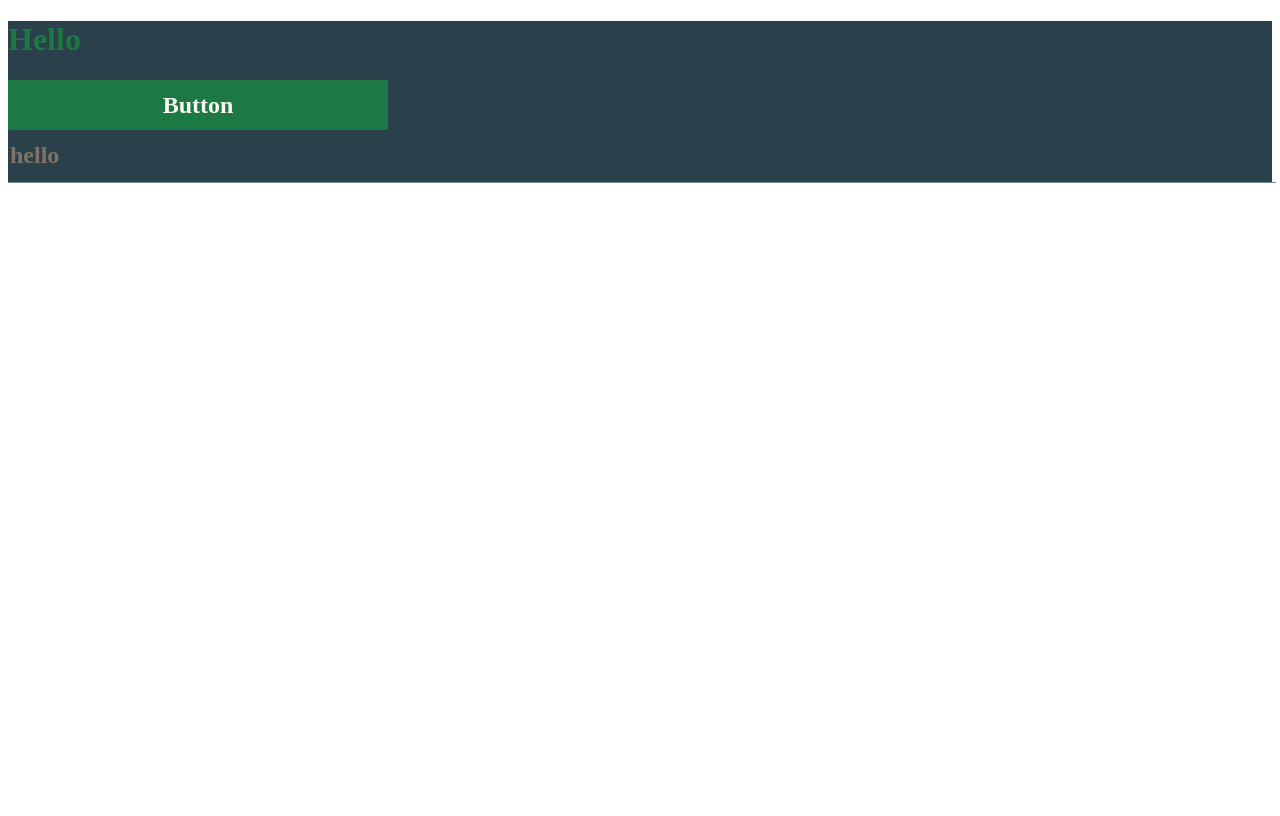
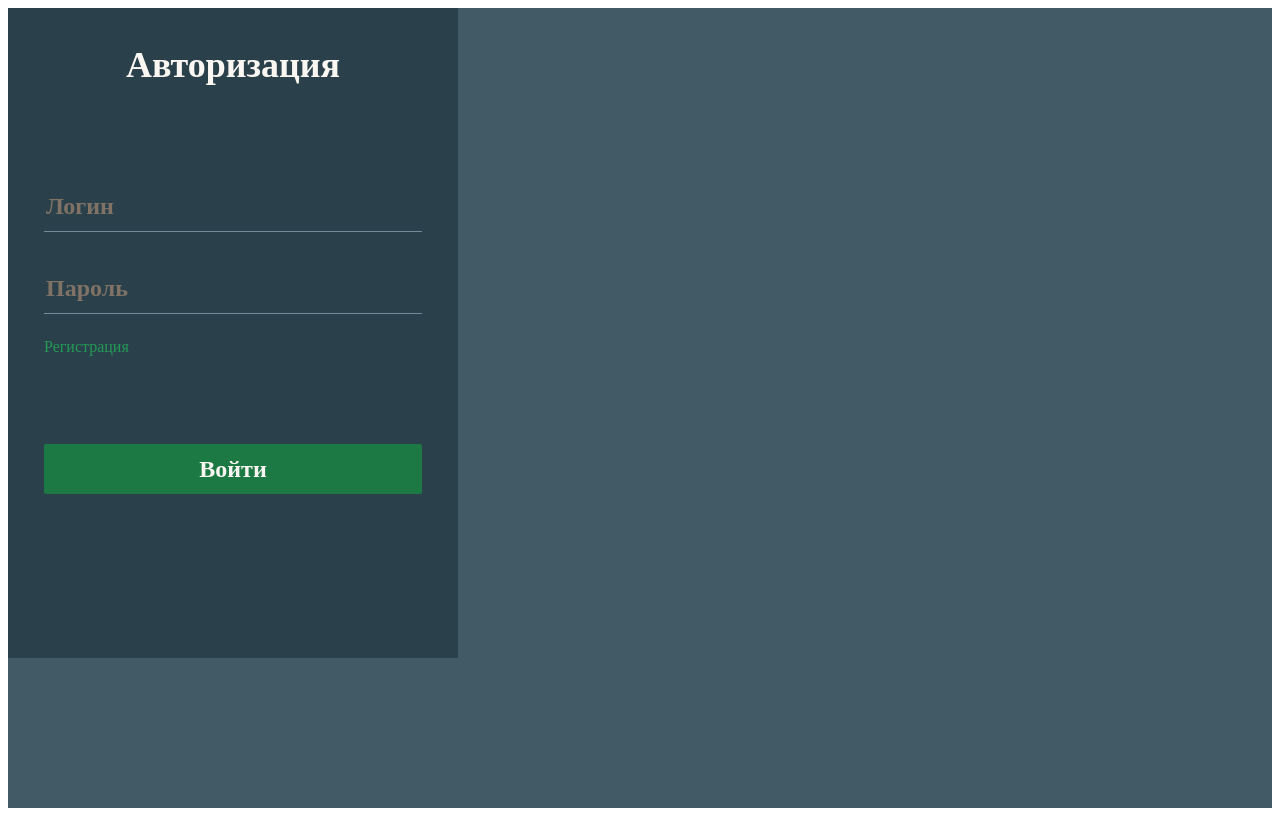
Before and after one commit to selwu/middle.messenger.praktikum.yandex, a Node server app: template src/pages/home/home.pug in a window 1280 px wide. Before the commit the page ends 183 px from the top, so only its background shows below. Run offline with Node 20, Linux system fonts and the light colour scheme; the template is opened without the code that fills it, so the values that code supplies are empty; style sheets or scripts are compiled from the project's sources.

Commit message:
done auth

```diff
--- a/src/components/button/index.pug
+++ b/src/components/button/index.pug
@@ -1,2 +1,2 @@
 mixin buttonPrimary(name)
-    button.button-primary= name
+    button.button-primary&attributes(attributes)= name
--- a/src/components/button/style.scss
+++ b/src/components/button/style.scss
@@ -5,7 +5,6 @@
   background-color: $green-1;
   color: $accent-10;
   border: none;
-  max-width: 380px;
   width: 100%;
   height: 50px;
   font-family: Alegreya Sans;
--- a/src/global.scss
+++ b/src/global.scss
@@ -1,9 +1,22 @@
+html {
+  -webkit-box-sizing: border-box;
+  -moz-box-sizing: border-box;
+  box-sizing: border-box;
+}
+*, *:before, *:after {
+  -webkit-box-sizing: inherit;
+  -moz-box-sizing: inherit;
+  box-sizing: inherit;
+}
+
+
+
+
 $green-1: #1c7944;
 $green-2: #239a55;
 $green-4: #18693b;
 $primary-30: #B8CCD9;
 $primary-50: #738C99;
-$primary-90: #2A414C;
+$primary-90: #2A414C;;
 $accent-10: #FAF6F2;
-$accent-20: #F2E9DF;
 $accent-60: #807366;
--- a/src/layout/main.pug
+++ b/src/layout/main.pug
@@ -1,5 +1,6 @@
 include ../components/button/index.pug
 include ../components/input/index.pug
+include ../pages/login/modules/formAuthorization/index.pug
 
 <!DOCTYPE html>
 html(lang='ru')
--- a/src/pages/home/home.pug
+++ b/src/pages/home/home.pug
@@ -2,7 +2,5 @@ extends ../../layout/main.pug
 
 
 block body
-    main(style='background-color: #2A414C;')
-        h1.home Hello
-        +buttonPrimary('Button')
-        +inputPimary()(placeholder='hello')
+    main(style='background-color: #425A66; height: 100vh')
+        +form-authorization()
--- /dev/null
+++ b/src/pages/login/modules/formAuthorization/formAuthorization.scss
@@ -0,0 +1,37 @@
+@import "../../../../global";
+
+.form-authorization {
+  display: flex;
+  flex-direction: column;
+  max-width: 450px;
+  min-height: 650px;
+  padding: 0 36px;
+  background-color: $primary-90;
+  &__title {
+    text-align: center;
+    font-family: Alegreya Sans SC, serif;
+    font-style: normal;
+    font-weight: bold;
+    font-size: 36px;
+    line-height: 42px;
+    color: $accent-10;
+    margin: 36px 0 64px;
+
+  }
+  &__input {
+    margin-top: 32px;
+  }
+  &__text {
+    color: $green-2;
+    margin: 24px 0;
+    display: inline-block;
+    text-decoration: none;
+    transition: all .1s linear;
+    &:hover {
+      color: $green-1;
+    }
+  }
+  &__button {
+    margin: 64px auto 0;
+  }
+}
--- /dev/null
+++ b/src/pages/login/modules/formAuthorization/index.pug
@@ -0,0 +1,8 @@
+mixin form-authorization()
+    .form-authorization
+        h2.form-authorization__title Авторизация
+        form.form-authorization__content
+            +inputPimary()(placeholder="Логин").form-authorization__input
+            +inputPimary()(placeholder="Пароль").form-authorization__input
+            a(href='#').form-authorization__text Регистрация
+        +buttonPrimary('Войти').form-authorization__button
--- a/src/styles.scss
+++ b/src/styles.scss
@@ -1,3 +1,4 @@
 @import "./src/components/button/style.scss";
 @import "./src/pages/home/home.scss";
 @import "./src/components/input/input.scss";
+@import "pages/login/modules/formAuthorization/formAuthorization";
```
